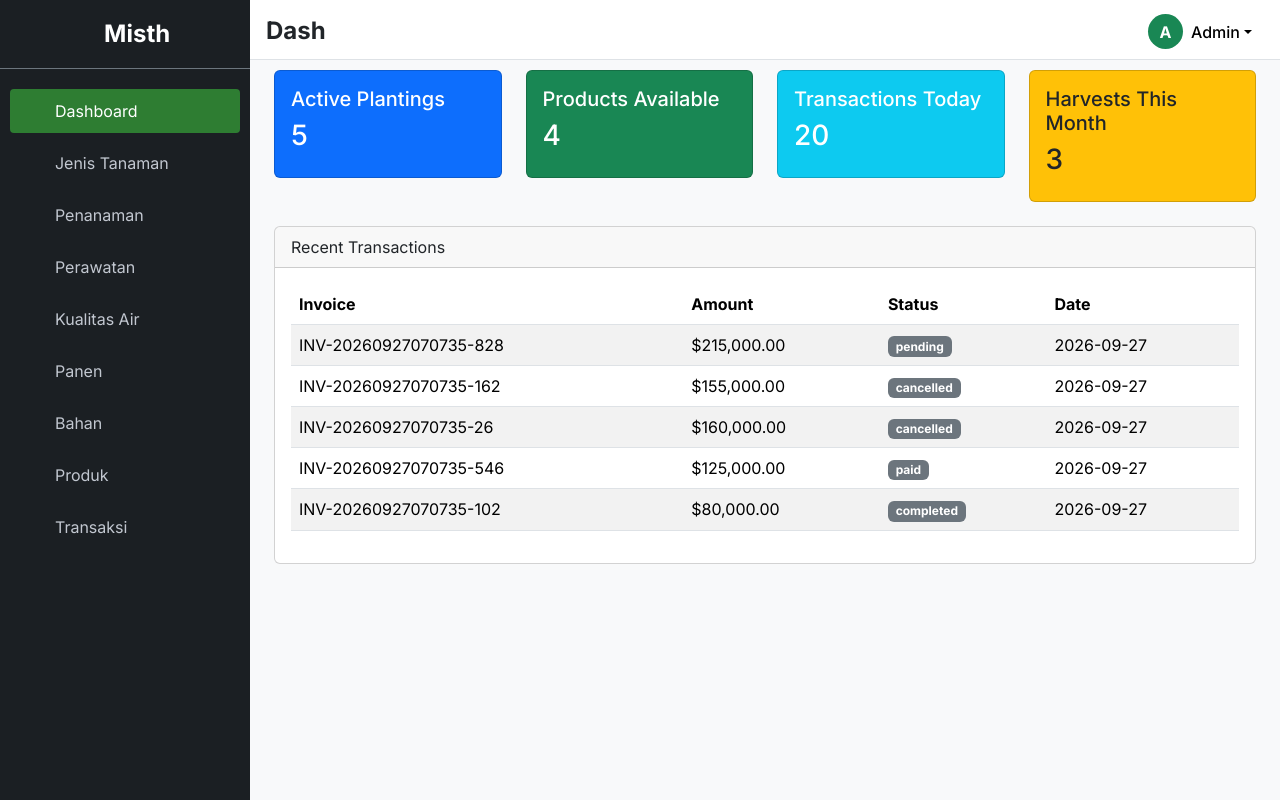
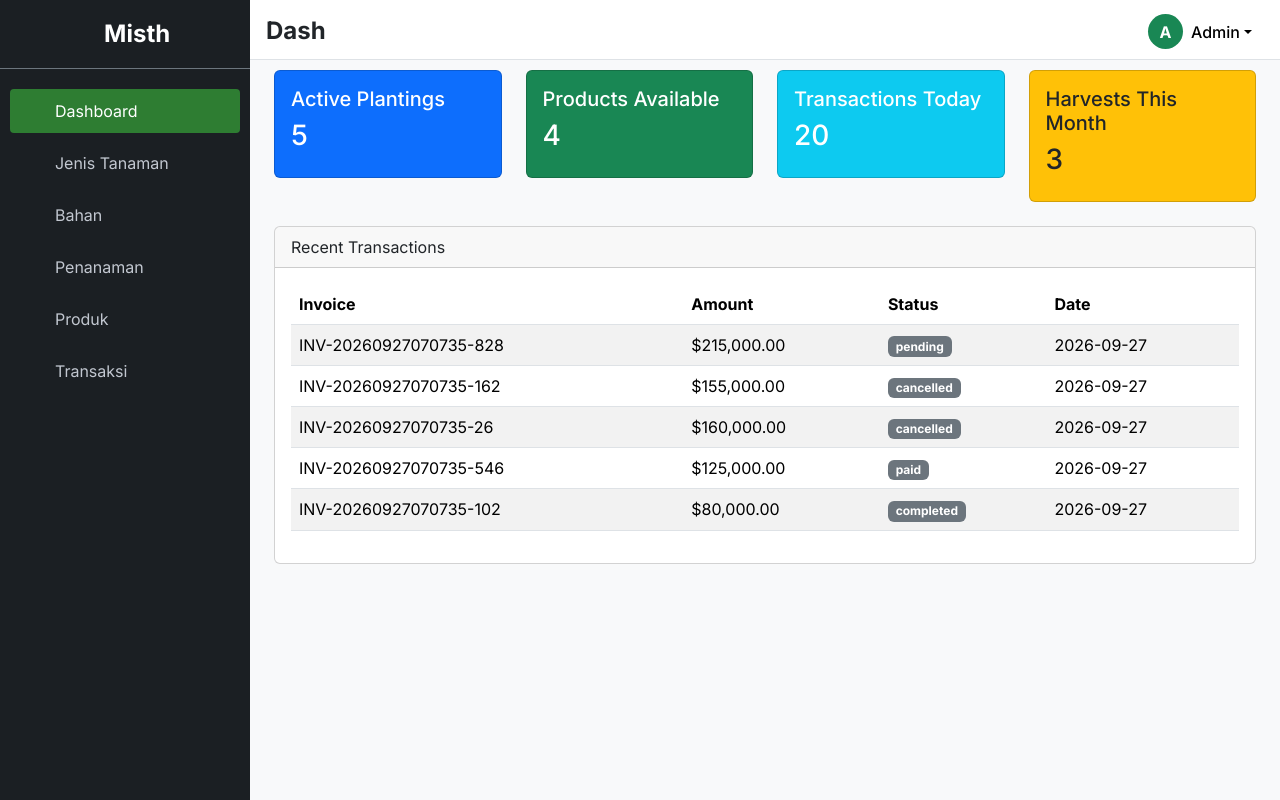
Before and after one commit to Sanrizk/misth, a Laravel app: page /dashboard in a window 1280 px wide. Run offline with Laravel 12, Linux system fonts and the light colour scheme; a user stored in the database is signed in; data comes from the database, SQL or seed files in the repository; style sheets or scripts are compiled from the project's sources; some libraries are stand-ins or nearby versions; some web fonts are replaced.

Commit message:
feat: update sidebar and routes

```diff
--- a/resources/views/layouts/partials/sidebar.blade.php
+++ b/resources/views/layouts/partials/sidebar.blade.php
@@ -21,28 +21,13 @@
             </a>
         </li>
         <li class="nav-item">
-            <a class="nav-link {{ request()->routeIs('plantings.*') ? 'active' : '' }}" href="{{ route('plantings.index') }}">
-                <i class="bi bi-tree me-2"></i> Penanaman
+            <a class="nav-link {{ request()->routeIs('materials.*') ? 'active' : '' }}" href="{{ route('materials.index') }}">
+                <i class="bi bi-box-seam me-2"></i> Bahan
             </a>
         </li>
         <li class="nav-item">
-            <a class="nav-link {{ request()->routeIs('maintenance-logs.*') ? 'active' : '' }}" href="{{ route('maintenance-logs.index') }}">
-                <i class="bi bi-clipboard-check me-2"></i> Perawatan
-            </a>
-        </li>
-        <li class="nav-item">
-            <a class="nav-link {{ request()->routeIs('water-quality-logs.*') ? 'active' : '' }}" href="{{ route('water-quality-logs.index') }}">
-                <i class="bi bi-droplet-half me-2"></i> Kualitas Air
-            </a>
-        </li>
-        <li class="nav-item">
-            <a class="nav-link {{ request()->routeIs('harvests.*') ? 'active' : '' }}" href="{{ route('harvests.index') }}">
-                <i class="bi bi-basket me-2"></i> Panen
-            </a>
-        </li>
-        <li class="nav-item">
-            <a class="nav-link {{ request()->routeIs('materials.*') ? 'active' : '' }}" href="{{ route('materials.index') }}">
-                <i class="bi bi-box-seam me-2"></i> Bahan
+            <a class="nav-link {{ request()->routeIs('plantings.*') ? 'active' : '' }}" href="{{ route('plantings.index') }}">
+                <i class="bi bi-tree me-2"></i> Penanaman
             </a>
         </li>
         @endif
--- a/routes/web.php
+++ b/routes/web.php
@@ -33,9 +33,14 @@ Route::middleware(['auth'])->group(function () {
         Route::resource('plant-types', PlantTypeController::class);
         Route::resource('plantings', PlantingController::class);
         Route::patch('plantings/{planting}/status', [PlantingController::class, 'updateStatus'])->name('plantings.updateStatus');
-        Route::resource('maintenance-logs', MaintenanceLogController::class)->except(['edit', 'update']);
-        Route::resource('water-quality-logs', WaterQualityLogController::class)->except(['edit', 'update']);
-        Route::resource('harvests', HarvestController::class)->except(['edit', 'update']);
+        Route::post('maintenance-logs', [MaintenanceLogController::class, 'store'])->name('maintenance-logs.store');
+        Route::delete('maintenance-logs/{maintenanceLog}', [MaintenanceLogController::class, 'destroy'])->name('maintenance-logs.destroy');
+
+        Route::post('water-quality-logs', [WaterQualityLogController::class, 'store'])->name('water-quality-logs.store');
+        Route::delete('water-quality-logs/{waterQualityLog}', [WaterQualityLogController::class, 'destroy'])->name('water-quality-logs.destroy');
+
+        Route::post('harvests', [HarvestController::class, 'store'])->name('harvests.store');
+        Route::delete('harvests/{harvest}', [HarvestController::class, 'destroy'])->name('harvests.destroy');
         Route::resource('materials', MaterialController::class);
         Route::post('material-usages', [MaterialUsageController::class, 'store'])->name('material-usages.store');
         Route::delete('material-usages/{materialUsage}', [MaterialUsageController::class, 'destroy'])->name('material-usages.destroy');
```
